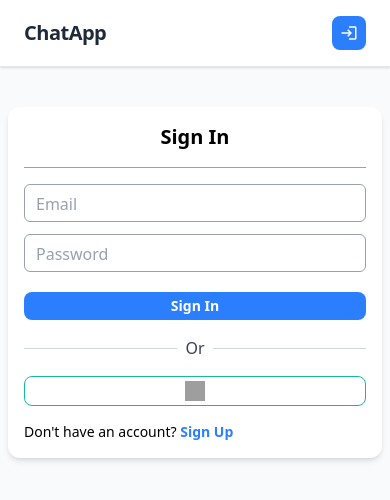
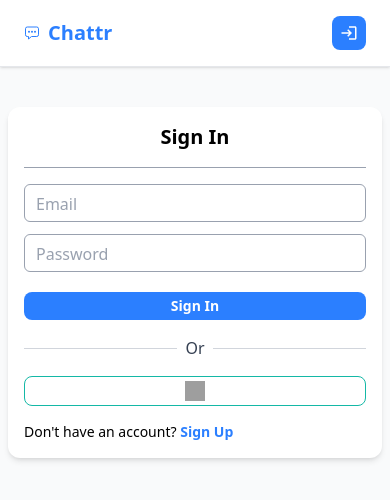
Before and after one commit to Ahnaf-Tariq/EchoChatApp-next, a Next.js app: page / in a window 390 px wide. Shown: the top 500 px of the page. Built offline with nearby package versions, Linux system fonts and the light colour scheme; no server answers; grey boxes are pictures that could not be loaded.

Commit message:
responsiveness updated

```diff
--- a/components/Navbar.tsx
+++ b/components/Navbar.tsx
@@ -7,9 +7,11 @@ import { AppContext } from "@/context/Context";
 import { MdOutlineLogin } from "react-icons/md";
 import { BiLogOut } from "react-icons/bi";
 import { doc, updateDoc } from "firebase/firestore";
+import { IoChatboxEllipsesOutline } from "react-icons/io5";
 
 const Navbar = () => {
-  const { loginInputRef, setSelectedUser } = useContext(AppContext);
+  const { chatAppName, loginInputRef, setSelectedUser } =
+    useContext(AppContext);
   const [user, setUser] = useState<any>(null);
   const router = useRouter();
 
@@ -38,8 +40,9 @@ const Navbar = () => {
     <nav className="bg-white shadow-sm border-b border-gray-200">
       <div className="flex justify-between items-center max-w-7xl mx-auto px-6 py-4">
         {/* Logo/Brand */}
-        <h1 className="text-gray-800 text-xl sm:text-2xl font-bold tracking-tight">
-          ChatApp
+        <h1 className="text-xl sm:text-2xl font-bold flex items-center gap-2 text-blue-500">
+          <IoChatboxEllipsesOutline className="size-4 sm:size-5" />
+          {chatAppName}
         </h1>
 
         {/* User Section */}
--- a/components/chats comp/ChatsMsgs.tsx
+++ b/components/chats comp/ChatsMsgs.tsx
@@ -117,7 +117,7 @@ const ChatsMsgs = ({
               isOwnMessage
                 ? "left-0 -translate-x-full"
                 : "right-0 translate-x-full"
-            } z-10`}
+            } z-50`}
           >
             <div className="relative">
               <button
@@ -139,7 +139,7 @@ const ChatsMsgs = ({
                     <div className="relative">
                       <button
                         onClick={() => setReactEmoji(!reactEmoji)}
-                        className="flex items-center gap-2 px-3 py-2 text-sm text-gray-700 hover:bg-gray-100 rounded-md w-full text-left cursor-pointer"
+                        className="flex items-center gap-2 px-2 py-1 text-sm text-gray-700 hover:bg-gray-100 rounded-md w-full text-left cursor-pointer"
                       >
                         <MdOutlineEmojiEmotions className="size-4" />
                         React
@@ -148,9 +148,11 @@ const ChatsMsgs = ({
                       {/* Emoji Options */}
                       {reactEmoji && (
                         <div
-                          className={`absolute top-0 ${
-                            isOwnMessage ? "right-full mr-2" : "left-full ml-2"
-                          } bg-white rounded-lg shadow-lg border p-2 flex gap-1`}
+                          className={`absolute bottom-[34px] ${
+                            isOwnMessage
+                              ? "right-[-120px] sm:right-0"
+                              : "left-[-105px] sm:left-0"
+                          } bg-white rounded-lg shadow-lg border p-1 flex gap-1`}
                         >
                           {EMOJIS.map((emoji) => (
                             <button
@@ -169,7 +171,7 @@ const ChatsMsgs = ({
                     {isOwnMessage && (
                       <button
                         onClick={handleDeleteClick}
-                        className="flex items-center gap-2 px-3 py-2 text-sm text-red-600 hover:bg-red-50 rounded-md cursor-pointer"
+                        className="flex items-center gap-2 px-2 py-1 text-sm text-red-600 hover:bg-red-50 rounded-md cursor-pointer"
                       >
                         <MdDelete className="size-4" />
                         Delete
@@ -184,12 +186,12 @@ const ChatsMsgs = ({
 
         {/* Message Content */}
         <div
-          className={`rounded-2xl p-3 ${
+          className={`rounded-2xl ${
             msg.type === "image"
-              ? "bg-white p-0"
+              ? "bg-white p-2"
               : isOwnMessage
-              ? "bg-blue-500 text-white rounded-br-sm"
-              : "bg-white text-gray-800 border border-gray-200 rounded-bl-sm"
+              ? "bg-blue-500 text-white rounded-br-sm p-3"
+              : "bg-white text-gray-800 border border-gray-200 rounded-bl-sm p-3"
           }`}
         >
           {/* Text Message */}
@@ -202,7 +204,7 @@ const ChatsMsgs = ({
             <img
               src={msg.imageUrl}
               alt="chat image"
-              className="rounded-lg object-cover w-full max-w-[200px] sm:max-w-[250px] md:max-w-[300px] h-auto min-h-[120px] max-h-[200px] sm:max-h-[250px]"
+              className="rounded-lg object-cover w-full max-w-[160px] sm:max-w-[180px] md:max-w-[220px] h-auto min-h-[120px] max-h-[200px] sm:max-h-[250px]"
             />
           )}
 
--- a/components/chats comp/LeftSideChat.tsx
+++ b/components/chats comp/LeftSideChat.tsx
@@ -17,7 +17,7 @@ interface User {
 }
 
 const LeftSideChat = () => {
-  const { selectedUser, setSelectedUser } = useContext(AppContext);
+  const { chatAppName, selectedUser, setSelectedUser } = useContext(AppContext);
   const [searchInput, setSearchInput] = useState("");
   const [usersList, setUsersList] = useState<User[]>([]);
   const [originalUsersList, setOriginalUsersList] = useState<User[]>([]);
@@ -49,7 +49,7 @@ const LeftSideChat = () => {
     <div className="h-[500px] sm:h-[550px] bg-white text-black border-r border-gray-200 flex flex-col">
       {/* Header */}
       <div className="flex justify-between items-center gap-1 p-4 border-b border-gray-200">
-        <h1 className="text-xl font-bold">ChatApp</h1>
+        <h1 className="text-xl font-bold text-blue-500">{chatAppName}</h1>
         <HiDotsVertical className="cursor-pointer text-gray-500 hover:text-gray-700" />
       </div>
 
--- a/context/Context.tsx
+++ b/context/Context.tsx
@@ -19,6 +19,7 @@ export const Context = ({ children }: { children: ReactNode }) => {
   const [currentState, setCurrentState] = useState<string>("Sign In");
   const [selectedUser, setSelectedUser] = useState<User | null>(null);
   const loginInputRef = useRef(null);
+  const chatAppName = "Chattr";
 
   const LoadUserData = async (uid: string) => {
     try {
@@ -44,6 +45,7 @@ export const Context = ({ children }: { children: ReactNode }) => {
   };
 
   const value = {
+    chatAppName,
     currentState,
     setCurrentState,
     LoadUserData,
```
